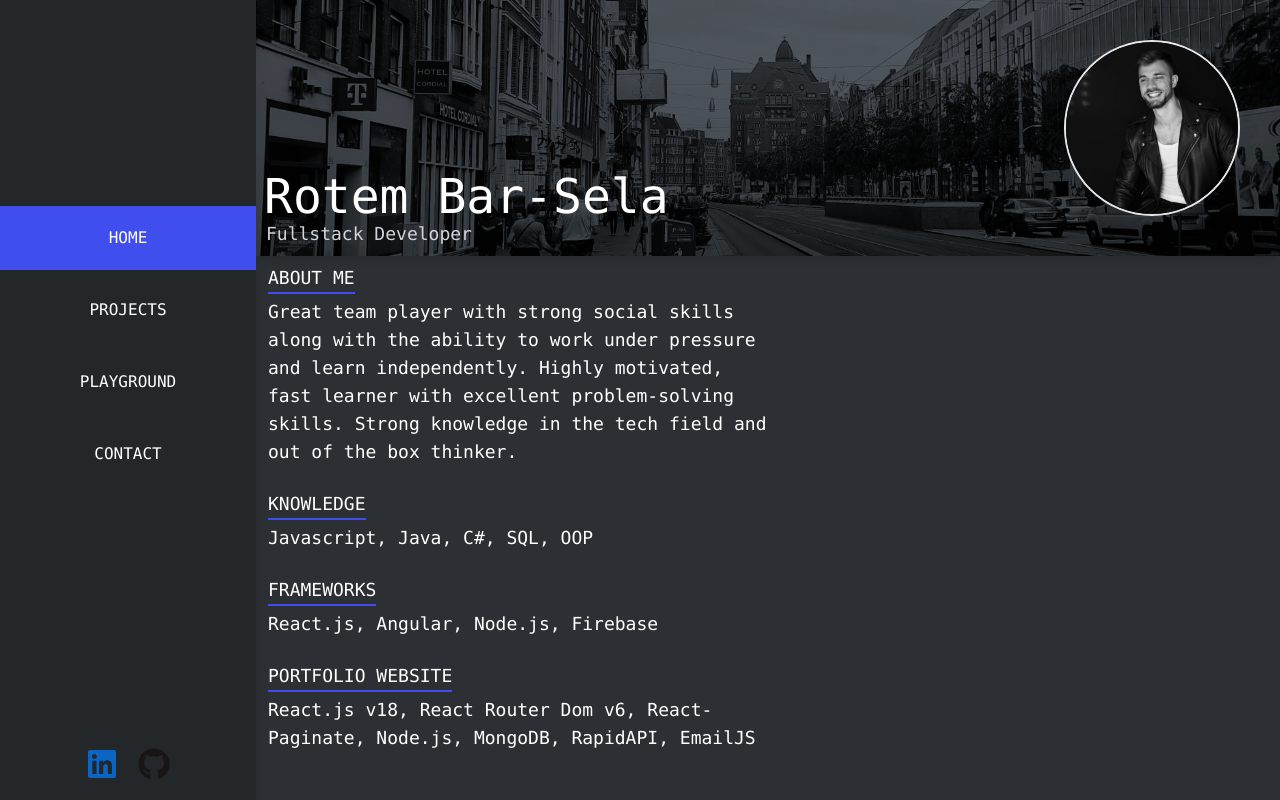
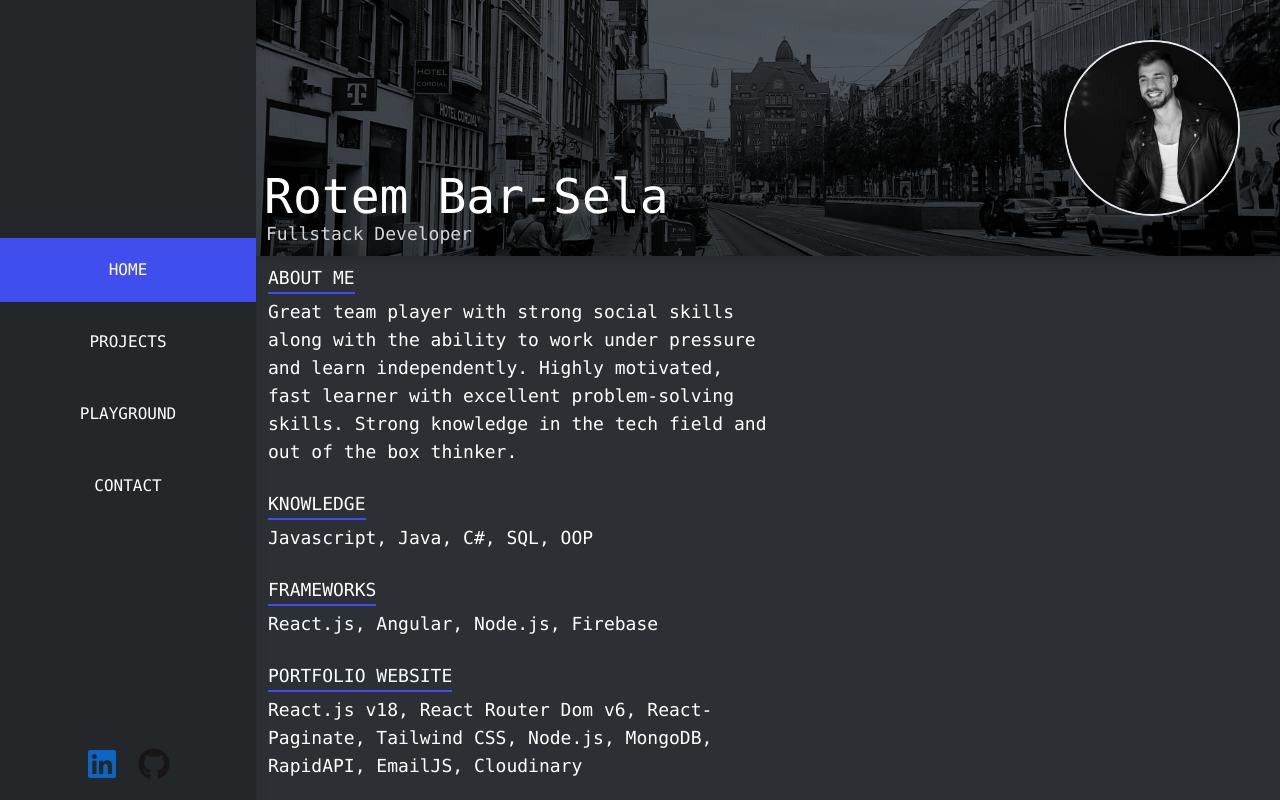
Before and after one commit to rotembarsela/portfolio, a React (Create React App) app in the folder client/: page / in a window 1280 px wide. Built offline with nearby package versions, Linux system fonts and the light colour scheme; no server answers.

Commit message:
Projects and Project pages added and minor fixes

```diff
--- a/client/src/components/Layout.jsx
+++ b/client/src/components/Layout.jsx
@@ -6,7 +6,7 @@ const Layout = () => {
     return (
         <>
             <Navbar />
-            <div className='flex flex-col mt-24 md:flex-row md:mt-0 md:ml-64 md:h-[95vh] min-h-[85vh]'>
+            <div className='flex flex-col mt-24 md:flex-row md:mt-0 md:ml-64 h-[calc(100vh-96px)] md:h-[100vh] min-h-[85vh]'>
                 <Outlet />
             </div>
         </>
--- a/client/src/components/LazyLoading.jsx
+++ b/client/src/components/LazyLoading.jsx
@@ -37,12 +37,10 @@ const LazyLoading = () => {
         setQuery(e.target.value)
     }
 
-    console.log(selectedVideo)
-
     return (
         <>
             <input className='w-full p-2 mb-2 text-black border-2 md:w-fit border-primary' placeholder='Search...' value={query} onChange={(e) => searchYouTube(e)} />
-            <div className='flex flex-row h-[84%] w-full bg-navbg p-3'>
+            <div className='flex flex-row h-full md:h-[84%] w-full bg-navbg p-3'>
                 <>
                     <div className='w-1/2 overflow-auto flex flex-col gap-2 font-semibold'>
                         {data.length === 0 ? <p className='h-full w-full'>Loading...</p> :
--- a/client/src/components/Navbar.jsx
+++ b/client/src/components/Navbar.jsx
@@ -42,7 +42,7 @@ const Navbar = () => {
                 <div ref={navRef} className='flex items-center justify-between h-full md:flex-col'>
                     {/* Top */}
                     <div className='mx-5 text-xl md:mx-0 md:my-3'>
-                        <div className='flex flex-row gap-2 hidden'>
+                        <div className='gap-2 hidden'>
                             {isDarkMode ?
                                 <>
                                     <IconUtil icon={<MdDarkMode size={24} color='gray' />} isDarkModeIcon setIsDarkMode={setIsDarkMode} />
@@ -77,7 +77,7 @@ const Navbar = () => {
                                     Contact
                                 </NavLink>
                             </li>
-                            <li className='nav-list-item' >
+                            <li className='flex justify-center items-center'>
                                 <div className='flex-row gap-5 mb-3 flex md:hidden'>
                                     <a href='https://www.linkedin.com/in/rotembarsela/' target="_blank" rel="noopener noreferrer">
                                         <FaLinkedin size={8} className='text-[#0A66C2] w-6 h-6 cursor-pointer' />
--- a/client/src/components/PageHeader.jsx
+++ b/client/src/components/PageHeader.jsx
@@ -2,11 +2,11 @@ import React from 'react'
 
 const PageHeader = ({ headerBgImage, miniHeaderImage, mainTitle, sectionTitle }) => {
     return (
-        <div className='relative flex flex-row justify-between object-contain h-64 text-white bg-gradient-to-b from-websitebg to-navbg'>
+        <div className='relative flex flex-row justify-between object-contain h-64 min-h-[256px] text-white bg-gradient-to-b from-websitebg to-navbg'>
             <img className='absolute object-cover w-full h-full shadow-lg mix-blend-overlay' src={headerBgImage} alt='profile' />
             {/* Left */}
             <div className='relative flex flex-col justify-end p-2'>
-                <h3 className='text-5xl'>{mainTitle}</h3>
+                <h3 className='text-4xl md:text-5xl'>{mainTitle}</h3>
                 <p className='text-lg pl-0.5 text-gray-300 font-medium'>{sectionTitle}</p>
             </div>
             {/* Right */}
--- a/client/src/components/ProjectCard.jsx
+++ b/client/src/components/ProjectCard.jsx
@@ -9,8 +9,8 @@ const ProjectCard = ({ project }) => {
     }
 
     return (
-        <div onClick={() => handleClick(project.title.toLowerCase())} className='relative text-white border-2 border-indigo-800 cursor-pointer h-52 hover:border-4 rounded-lg shadow-lg'>
-            <img className='absolute rounded-md object-cover w-full h-full shadow-lg mix-blend-soft-light' src={project.images[0]} alt='projectBg' />
+        <div onClick={() => handleClick(project.title.toLowerCase())} className='relative text-white cursor-pointer h-52 hover:border-2 rounded-lg shadow-lg'>
+            <img className='absolute rounded-md object-cover object-top w-full h-full shadow-lg mix-blend-soft-light' src={project.images[0]} alt='projectBg' />
             <h3 className='absolute bottom-0 left-0 mx-2 my-1 text-xl'>{project.title}</h3>
         </div>
     )
--- a/client/src/components/YouTubeDetails.jsx
+++ b/client/src/components/YouTubeDetails.jsx
@@ -1,7 +1,6 @@
 import React from 'react'
 
 const YouTubeDetails = ({ youtubeVideo }) => {
-    console.log(youtubeVideo)
     return (
         <div className='flex flex-col justify-around items-center w-full h-full p-2 '>
             <h2 className='text-xl'>Channel:<br />{youtubeVideo?.video?.channelName}</h2>
--- a/client/src/data/projects.js
+++ b/client/src/data/projects.js
@@ -3,32 +3,35 @@ export const projectsData = [
         _id: 1,
         title: "Admin-Dashboard",
         description: "Share your own stories anonymously with other people",
-        technologies: ["React", "Node.js", "MongoDB", "Cloudinary"],
-        link: "https://github.com/rbsPREET/sharewithus",
-        images: ["https://colibriwp.com/blog/wp-content/uploads/2018/07/banner-redimensionat.jpg", "https://blog.hubspot.com/hs-fs/hubfs/Google%20Drive%20Integration/34%20of%20the%20Best%20Website%20Designs%20to%20Inspire%20You%20in%202022-Feb-05-2022-12-30-34-43-AM.jpeg?width=600&name=34%20of%20the%20Best%20Website%20Designs%20to%20Inspire%20You%20in%202022-Feb-05-2022-12-30-34-43-AM.jpeg"]
+        frontend: ["React", "TypeScript", "Tailwind CSS", "Cloudinary"],
+        backend: ["Node.js", "Express", "MongoDB"],
+        githubLink: "https://github.com/rbsPREET/admin-dashboard",
+        images: ["https://res.cloudinary.com/dvvqj0wwi/image/upload/v1660171068/portfolio/projects/admin-db1_hekt53.png", "https://res.cloudinary.com/dvvqj0wwi/image/upload/v1660171067/portfolio/projects/admin-db2_man1ns.png", "https://res.cloudinary.com/dvvqj0wwi/image/upload/v1660171067/portfolio/projects/admin-db-3_wckvsv.png"]
     },
     {
         _id: 2,
         title: "ShareWithUs",
-        description: "Share your own stories anonymously with other people",
-        technologies: ["Java", "CMD"],
-        link: "https://github.com/rbsPREET/sharewithus",
-        images: ["https://colibriwp.com/blog/wp-content/uploads/2018/07/banner-redimensionat.jpg", "https://blog.hubspot.com/hs-fs/hubfs/Google%20Drive%20Integration/34%20of%20the%20Best%20Website%20Designs%20to%20Inspire%20You%20in%202022-Feb-05-2022-12-30-34-43-AM.jpeg?width=600&name=34%20of%20the%20Best%20Website%20Designs%20to%20Inspire%20You%20in%202022-Feb-05-2022-12-30-34-43-AM.jpeg"]
+        description: "Share your own stories anonymously with other people dasdsa d asda s asdd sa dasdasdsa",
+        frontend: ["React", "Material UI (MUI)", "Cloudinary"],
+        backend: ["Node.js", "Express", "MongoDB"],
+        githubLink: "https://github.com/rbsPREET/sharewithus",
+        images: ["https://res.cloudinary.com/dvvqj0wwi/image/upload/v1660171581/portfolio/projects/share1_phpclb.png", "https://res.cloudinary.com/dvvqj0wwi/image/upload/v1660171580/portfolio/projects/share3_ufaatv.png", "https://res.cloudinary.com/dvvqj0wwi/image/upload/v1660171580/portfolio/projects/share2_e5fyul.png"]
     },
     {
         _id: 4,
         title: "Links - Instagram",
         description: "Share your own stories anonymously with other people",
-        technologies: ["Java", "CMD"],
-        link: "https://rbslinks.netlify.app",
-        images: ["https://colibriwp.com/blog/wp-content/uploads/2018/07/banner-redimensionat.jpg", "https://blog.hubspot.com/hs-fs/hubfs/Google%20Drive%20Integration/34%20of%20the%20Best%20Website%20Designs%20to%20Inspire%20You%20in%202022-Feb-05-2022-12-30-34-43-AM.jpeg?width=600&name=34%20of%20the%20Best%20Website%20Designs%20to%20Inspire%20You%20in%202022-Feb-05-2022-12-30-34-43-AM.jpeg"]
+        frontend: ["React", "Tailwind CSS", "Vanta JS"],
+        githubLink: "https://github.com/rbsPREET/links",
+        websiteLink: "https://rbslinks.netlify.app",
+        images: ["https://res.cloudinary.com/dvvqj0wwi/image/upload/v1660170352/portfolio/projects/links_igpi5g.png"]
     },
     {
         _id: 5,
         title: "TickTacToe",
         description: "Tick Tac Toe game on the console",
-        technologies: ["Java", "CMD"],
-        link: "https://github.com/rbsPREET/sharewithus",
-        images: ["https://blog.hubspot.com/hs-fs/hubfs/Google%20Drive%20Integration/34%20of%20the%20Best%20Website%20Designs%20to%20Inspire%20You%20in%202022-Feb-05-2022-12-30-34-43-AM.jpeg?width=600&name=34%20of%20the%20Best%20Website%20Designs%20to%20Inspire%20You%20in%202022-Feb-05-2022-12-30-34-43-AM.jpeg", "https://colibriwp.com/blog/wp-content/uploads/2018/07/banner-redimensionat.jpg"]
+        backend: ["Java", "CMD"],
+        githubLink: "https://github.com/rbsPREET/tic_tac_toe",
+        images: ["https://res.cloudinary.com/dvvqj0wwi/image/upload/v1660168112/portfolio/projects/ticktactoe2_vfp7qm.png", "https://res.cloudinary.com/dvvqj0wwi/image/upload/v1660168111/portfolio/projects/ticktactoe1_mwwqk9.png"]
     },
 ]
--- a/client/src/pages/Contact.jsx
+++ b/client/src/pages/Contact.jsx
@@ -27,7 +27,6 @@ const Contact = () => {
                 setSuccess(true)
             }, (error) => {
                 setError(true)
-                console.log(error.text);
             });
     };
 
--- a/client/src/pages/Home.jsx
+++ b/client/src/pages/Home.jsx
@@ -31,7 +31,7 @@ const Home = () => {
                     />
                     <SectionUtil
                         sectionTitle={"Portfolio Website"}
-                        sectionDescription={"React.js v18, React Router Dom v6, React-Paginate, Node.js, MongoDB, RapidAPI, EmailJS"}
+                        sectionDescription={"React.js v18, React Router Dom v6, React-Paginate, Tailwind CSS, Node.js, MongoDB, RapidAPI, EmailJS, Cloudinary"}
                     />
                 </div>
                 <div className='flex-col items-start hidden w-1/2 gap-3 md:flex'>
--- a/client/src/pages/Projects.jsx
+++ b/client/src/pages/Projects.jsx
@@ -6,7 +6,7 @@ import { projectsData } from '../data/projects'
 
 const Projects = () => {
     return (
-        <div className='w-screen h-full'>
+        <div className='w-full h-full'>
             <PageHeader
                 headerBgImage={ProjectsImage}
                 mainTitle={"Projects"}
```
Also changed, not shown: client/src/pages/Project.jsx (+61 -7 lines).
